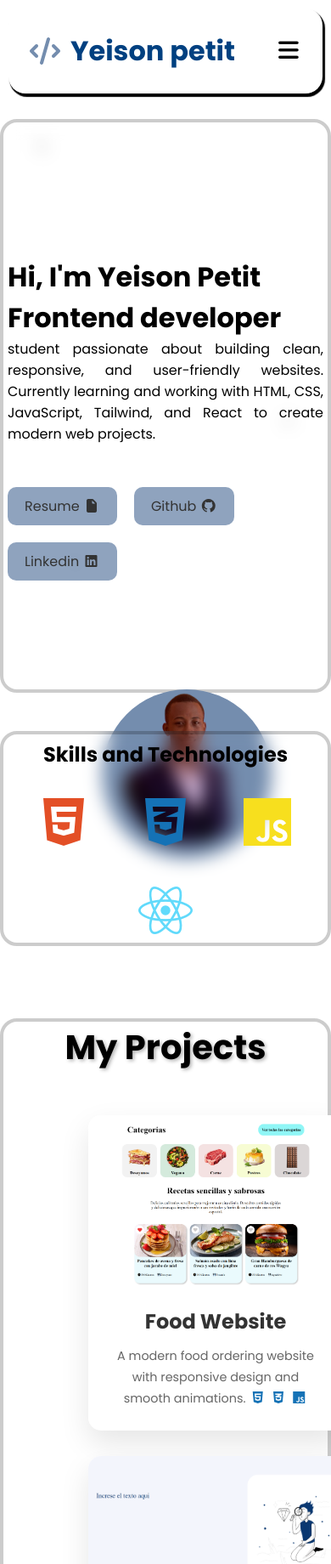
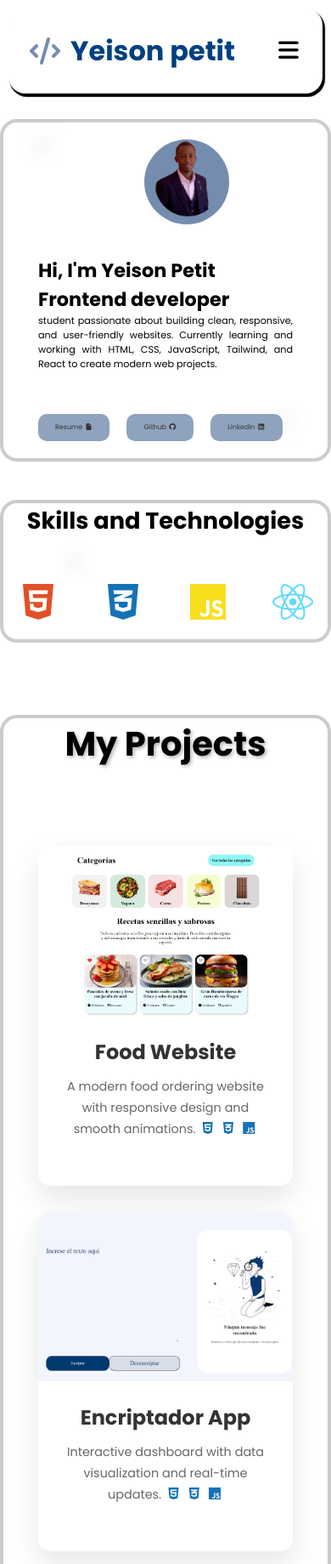
Before and after one commit to YeisonPetit/mi-portfolio, a plain HTML site: page index.html in a window 390 px wide. Shown: the top 1840 px of the page at 85% size. Drawn offline with Linux system fonts and the light colour scheme.

Commit message:
Improve responsive design

```diff
--- a/index.html
+++ b/index.html
@@ -29,6 +29,7 @@
             </div>
         </nav>
     </header>
+
 
     <div class="id show"></div>
 
@@ -145,7 +146,7 @@
         <div class="form_of_Contact">
             <!-- Información de contacto -->
             <div class="contact-info">
-                <h2>Get in Touch</h2>
+                <!-- <h2>Get in Touch</h2> -->
                 <div class="info-item">
                     <i class="fas fa-map-marker-alt"></i>
                     <div>
@@ -207,7 +208,7 @@
 
                     <div class="form-group">
                         <label for="message" class="required">Message</label>
-                        <textarea id="message" name="message" placeholder="Tell us more about your project, questions, or how we can assist you..." required></textarea>
+                        <textarea id="message" name="message" placeholder="Your message here..." required></textarea>
                         <div class="error" id="messageError">Please enter your message</div>
                     </div>
 
--- a/main.js
+++ b/main.js
@@ -8,6 +8,8 @@ const menu = document.getElementById("btnBurger")
 
 menu.addEventListener("click", ()=>{
     container_Links.classList.toggle("active")
+
+
 })
 
 btnaun.addEventListener("click", () => {
--- a/style.css
+++ b/style.css
@@ -696,7 +696,7 @@ main{
 }
 
 
-@media only screen and (max-width: 768px) {
+@media(min-width: 426px) and (max-width: 768px) {
   .burger {
     display: flex;
   }
@@ -740,35 +740,48 @@ nav{
 
 main{
     width: 100%;
+    height: 100%;
+    margin: 20px 0;
 }
 
 .home{
-    margin: 10 20px;
     display: flex;
+    flex-direction: column-reverse;
+    align-items: center;
+    justify-content: center;
+    gap: 10px;
+    width: 100%;
+    height: 100%;
+    margin: 20px 0;
 
 }
 
 .home img{
-    width: 200px;
+    width: 350px;
+    margin-top: 20px;
 }
 .home-text{
     display: flex;
-    max-width: 400px;
-    margin: 0 5px;
+    max-width: 500px;
+    margin: 20px 10px;
+    text-align: justify;
+
 }
 
 .home-text h1{
-    font-size: 2rem;
+    font-size: 2.4rem;
 }
 .resume{
   display: flex;
-  flex-wrap: wrap;
+  width: 100%;
+  flex-wrap: nowrap;
+
 }
 }
 
 /* movil L */
 
-@media only screen and (min-width:px) {
+@media (max-width: 425px) {
   .burger {
     display: flex;
   }
@@ -814,32 +827,87 @@ main{
     width: 100%;
     display: flex;
     flex-direction: column;
+    align-content: center;
 }
 
 .home{
-
+  width: 100%;
+  height: 100%;
     display: flex;
-    flex-direction: column;
+    flex-direction: column-reverse;
+    align-content: center;
+    justify-content: center;
 
 }
 
 .home img{
-    width: 50px;
+    width: 100px;
+    margin-top: 20px;
 }
 .home-text{
     display: flex;
-    max-width: 200px;
+    max-width: 300px;
     margin: 0 5px;
+
 }
 
 .home-text h1{
     font-size: 1.4rem;
 }
 .home-text p{
-  font-size: 0.5rem;
+  font-size: 0.70rem;
 }
 .resume{
   display: flex;
   flex-wrap: wrap;
 }
+
+.resume a{
+  font-size: 0.50rem;
+  margin-bottom: 20px;
 }
+
+.technologies{
+  width: 100%;
+  height: 100%;
+}
+
+.technologies h2{
+  font-size: 1.7rem;
+}
+
+.tech-icons{
+  width: 100%;
+  height: 100%;
+  margin: 20px;
+  flex-wrap: wrap;
+}
+
+.tech-icons i{
+  font-size: 3rem;
+}
+
+.projects_box{
+  display: flex;
+  justify-content: center;
+  align-items: center;
+  width: 100%;
+  height: 100%;
+  flex-direction: column;
+}
+
+.projects{
+  display: flex;
+  width: 100%;
+  align-items: center;
+  height: 100%;
+  flex-direction: column;
+}
+
+.box{
+  width: 300px;
+  height: 400px;
+}
+
+
+}
```
